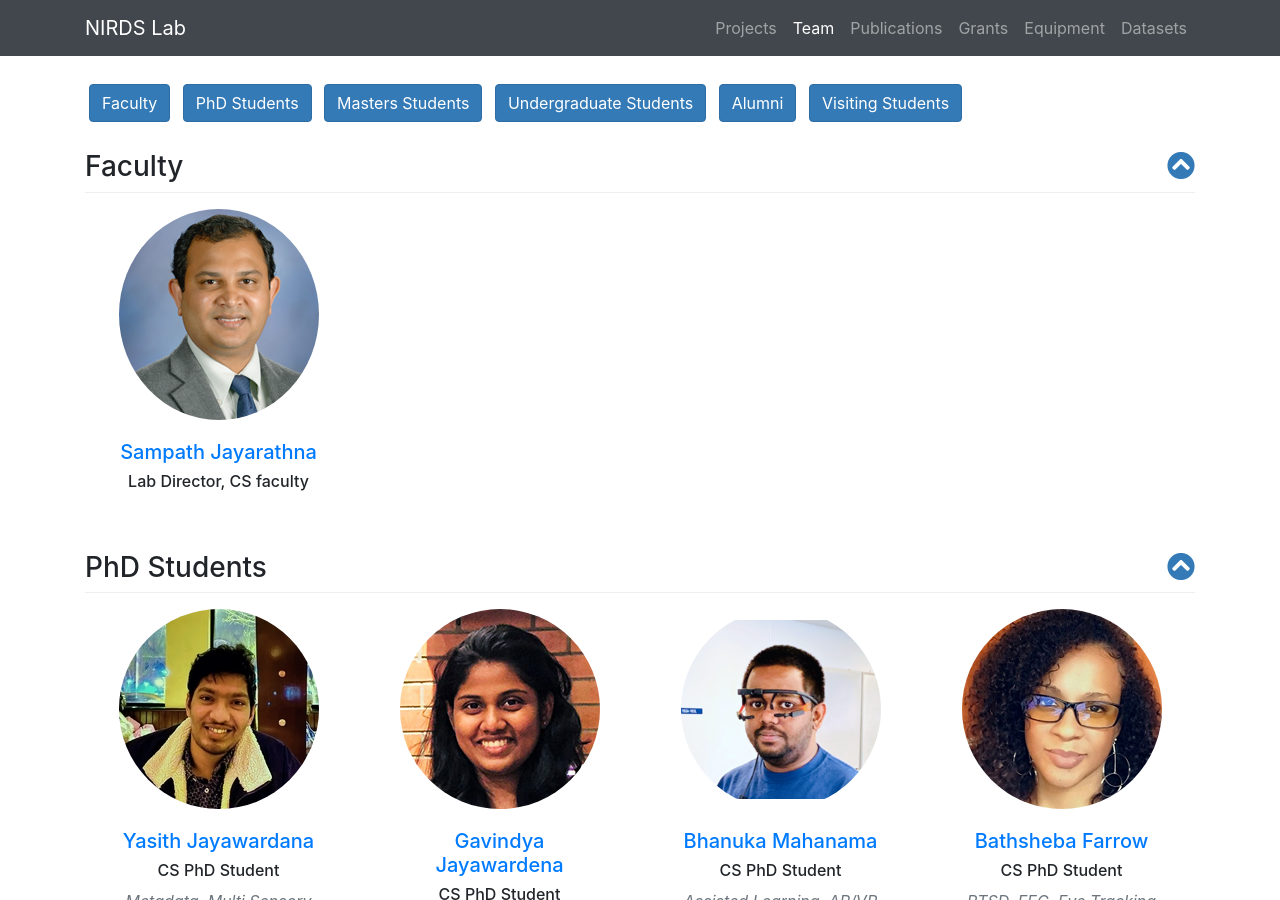
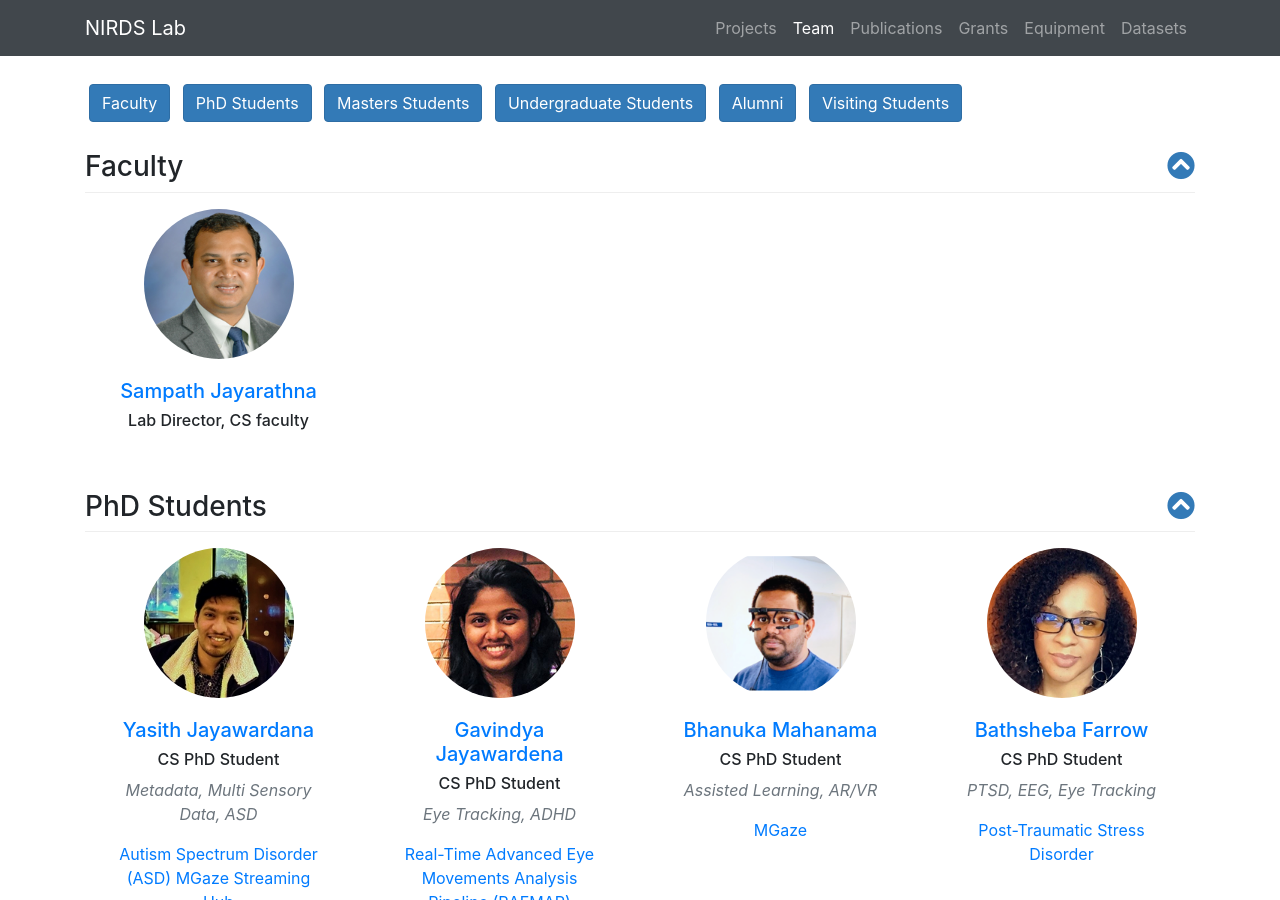
Before and after one commit to nirdslab/nirdslab.github.io, a Jekyll site: the page built from team.md, in a window 1280 px wide and 900 px high. Built offline with Jekyll 4.4.1, drawn with Linux system fonts in a browser that asks for light colours; nearby versions of some CDN libraries.

Commit message:
reduce person image size

```diff
--- a/_includes/person.html
+++ b/_includes/person.html
@@ -2,7 +2,7 @@
 	<a href="{{include.member.url}}" target="_blank">
 		<img
 		src="{{include.member.img | default: '/assets/img/team/placeholder.png'}}"
-		style="border-radius: 100%;"
+		style="border-radius: 100%; height: 150px; width: 150px;"
 		alt="{{include.member.name}}"
 		/>
 	</a>
--- a/_layouts/project.html
+++ b/_layouts/project.html
@@ -11,9 +11,6 @@ layout: default
 {% for member in page.team %}
   {% for user in site.data.members %}
     {% if user.name == member %}
-      <!-- <a href="{{ site.baseurl }}{{ user.url }}">
-        {{user.name}}
-      </a> -->
       {%- include person.html member=user -%}
     {% endif %}
   {% endfor %}
```
